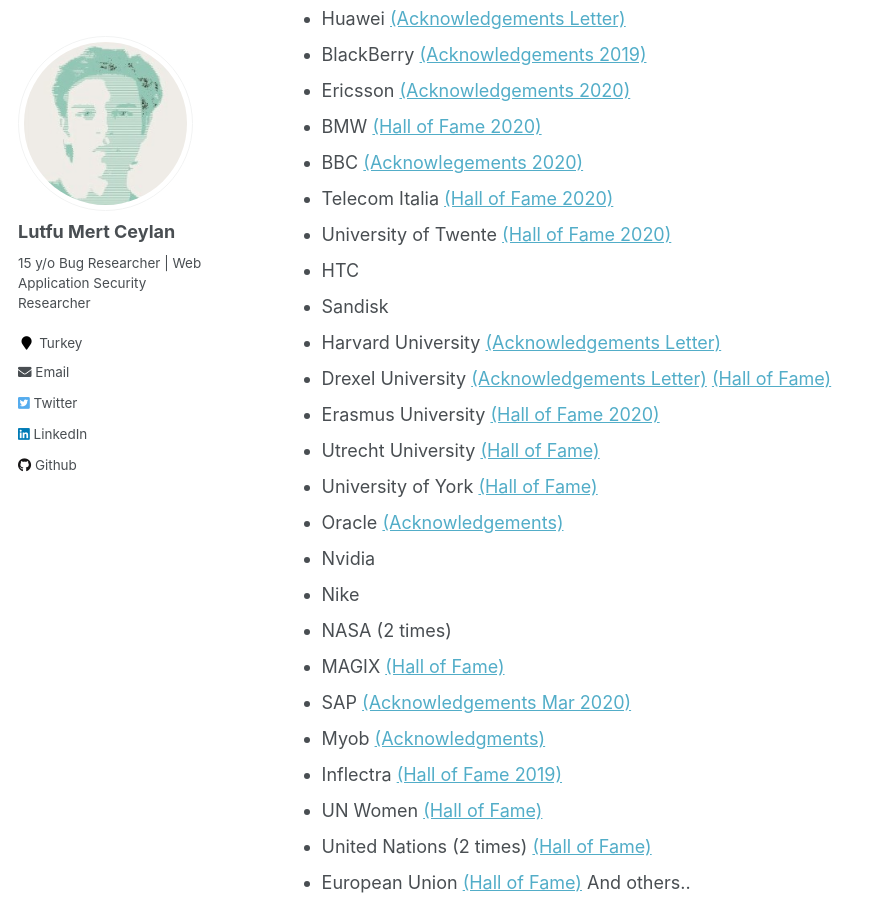
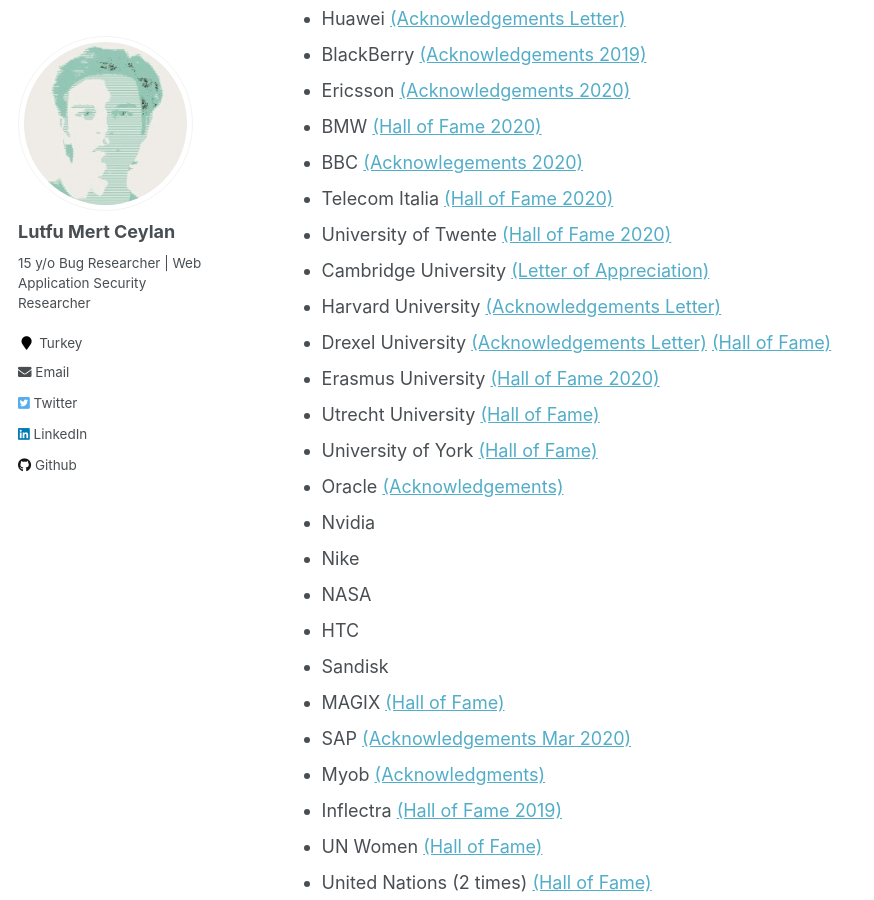
Before and after one commit to lutfumertceylan/mywebsite, a Jekyll site: the page built from _pages/bugbounty.md, in a window 1280 px wide and 900 px high, scrolled down 503 px. Shown: the whole window, without its empty margins (0-874 px from the left). Built offline with Jekyll 4.4.1, drawn with Linux system fonts in a browser that asks for light colours.

Commit message:
Update bugbounty.md

```diff
--- a/_pages/bugbounty.md
+++ b/_pages/bugbounty.md
@@ -26,8 +26,7 @@ redirect_from:
 * BBC <a href="https://www.bbc.com/backstage/security-disclosure-policy/acknowledgements">(Acknowlegements 2020)</a>
 * Telecom Italia <a href="https://www.gruppotim.it/it/footer/responsible-disclosure.html">(Hall of Fame 2020)</a>
 * University of Twente <a href="https://www.utwente.nl/en/cyber-safety/responsible/hall-of-fame/">(Hall of Fame 2020)</a>
-* HTC
-* Sandisk
+* Cambridge University <a href="https://lutfumertceylan.com.tr/images/cambridge.jpg">(Letter of Appreciation)</a>
 * Harvard University <a href="https://lutfumertceylan.com.tr/files/harvard.jpg">(Acknowledgements Letter)</a>
 * Drexel University <a href="https://lutfumertceylan.com.tr/files/drexel.jpg">(Acknowledgements Letter)</a> <a href="https://drexel.edu/it/security/services-processes/bug-bounty/">(Hall of Fame)</a>
 * Erasmus University <a href="https://www.eur.nl/en/campus/security-safety/information-security/hall-fame">(Hall of Fame 2020)</a>
@@ -36,7 +35,9 @@ redirect_from:
 * Oracle <a href="https://www.oracle.com/security-alerts/cpujan2020.html">(Acknowledgements)</a>
 * Nvidia
 * Nike
-* NASA (2 times)
+* NASA
+* HTC
+* Sandisk
 * MAGIX <a href="http://research.magix.com">(Hall of Fame)</a>
 * SAP <a href="https://wiki.scn.sap.com/wiki/pages/viewpage.action?pageId=451071888">(Acknowledgements Mar 2020)</a>
 * Myob <a href="https://www.myob.com/au/about/security/report-security-vulnerability">(Acknowledgments)</a>
```
